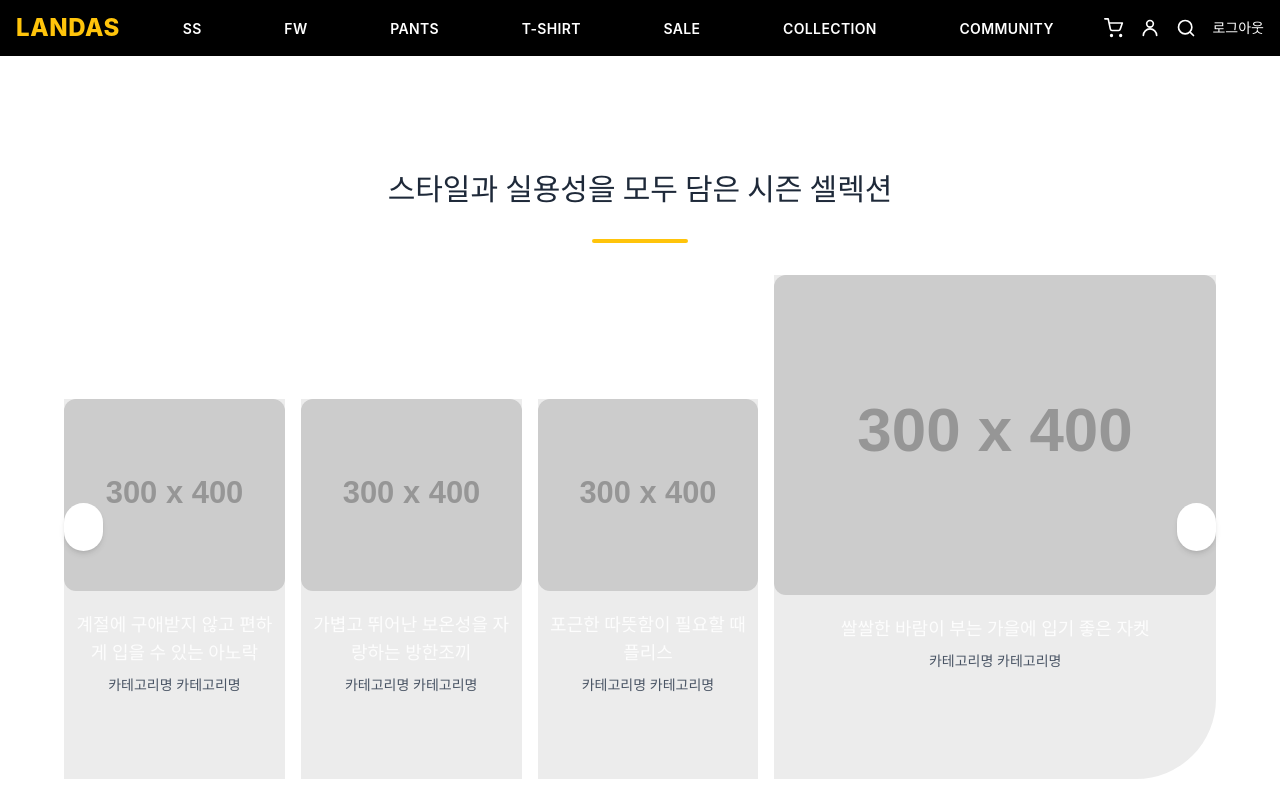
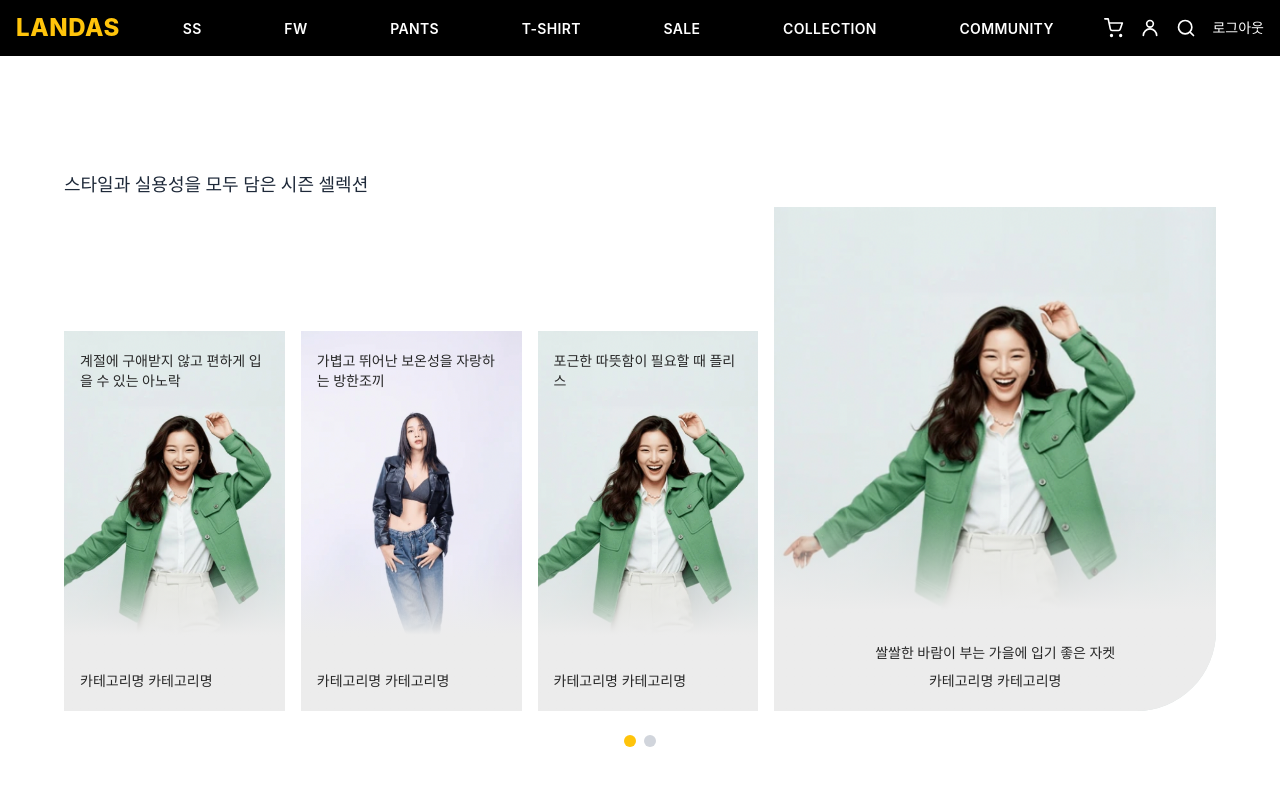
Before and after one commit to developj/landing-page, a React (Vite) app: page / in a window 1280 px wide. Shown: the top 800 px of the page. Built offline with nearby package versions, Linux system fonts and the light colour scheme; a web font is replaced by a local one.

Commit message:
add gradient to showcaseSection

```diff
--- a/src/features/main/components/atoms/showcase/ShowcaseText.tsx
+++ b/src/features/main/components/atoms/showcase/ShowcaseText.tsx
@@ -6,5 +6,5 @@ export interface ShowcaseTextProps {
 }
 
 export const ShowcaseText: React.FC<ShowcaseTextProps> = ({ text, className }) => (
-  <p className={`text-center px-2 py-1 ${className ?? ""}`}>{text}</p>
+  <p className={`px-2 py-1 ${className ?? ""}`}>{text}</p>
 );
--- a/src/features/main/components/atoms/showcase/YellowDot.tsx
+++ b/src/features/main/components/atoms/showcase/YellowDot.tsx
@@ -1,16 +1,18 @@
 import * as React from "react";
+import classNameMerge from "../../../../../shared/utils/classNameMerge";
 
 export interface YellowDotProps {
   isActive?: boolean;
   onClick?: () => void;
+  className?: string;
 }
 
-export const YellowDot: React.FC<YellowDotProps> = ({ isActive, onClick }) => (
+export const YellowDot: React.FC<YellowDotProps> = ({ isActive, onClick, className}) => (
   <button
     onClick={onClick}
-    className={`w-3 h-3 rounded-full mx-1 transition-colors duration-300 ${
+    className={classNameMerge(`w-3 h-3 rounded-full mx-1 transition-colors duration-300 ${
       isActive ? "bg-[var(--brand)]" : "bg-gray-300"
-    }`}
+    }`,className)}
     aria-label="Navigate image"
   />
 );
--- a/src/features/main/components/molecules/showcase/ShowcaseCard.tsx
+++ b/src/features/main/components/molecules/showcase/ShowcaseCard.tsx
@@ -1,6 +1,6 @@
 import * as React from "react";
-import { ShowcaseImage } from "../../atoms/showcase/ShowcaseImage";
 import { ShowcaseText } from "../../atoms/showcase/ShowcaseText";
+import classNameMerge from "../../../../../shared/utils/classNameMerge";
 
 export interface ShowcaseProduct {
   id: number | string;
@@ -13,30 +13,52 @@ export interface ShowcaseCardProps {
   product: ShowcaseProduct;
   /** Make the rightmost card larger on desktop */
   isLarge?: boolean;
+  isMobile?: boolean; // used to adjust styles for mobile view
 }
 
-export const ShowcaseCard: React.FC<ShowcaseCardProps> = ({ product, isLarge }) => {
+export const ShowcaseCard: React.FC<ShowcaseCardProps> = ({
+  product,
+  isLarge,
+  isMobile,
+}) => {
   const imageSrc =
     product.image || "https://placehold.co/300x400/F0F0F0/000000?text=No+Image";
 
   return (
     <div
       className={[
-        "flex flex-col bg-[var(--panel-base)]  items-center",
+        "flex flex-col items-center bg-cover bg-center bg-no-repeat",
         isLarge
-          ? "lg:h-[504px] w-full sm:h-[380px] md:mr-0 md:ml-0 md:rounded-tl-none md:rounded-bl-none md:rounded-br-[5rem]"
+          ? "lg:h-[504px] w-full sm:h-[380px] md:mr-0 md:ml-0 md:rounded-tl-none md:rounded-bl-none rounded-br-[5rem] "
           : "h-[380px] w-full",
+          isMobile && "rounded-br-[5rem]"
       ].join(" ")}
+      style={{ backgroundImage: `url('${imageSrc}')` }}
     >
-      <ShowcaseImage
-        src={imageSrc}
-        alt={product.title}
-        className={isLarge ? "h-64 md:h-80 w-full" : "h-48 w-full"}
-      />
-      <ShowcaseText text={product.title} className="font-semibold text-lg mt-4 bg-[var(--panel-base)" />
-      {product.description && (
-        <ShowcaseText text={product.description} className="text-gray-600 text-sm bg-[var(--panel-base)" />
-      )}
+      <div
+        className={classNameMerge(
+          "flex flex-col justify-end h-full w-full p-4 px-2 bg-gradient-to-b from-transparent via-transparent via-60% to-[var(--panel-base)] to-80%",
+          (isLarge || isMobile) && "md:rounded-br-[5rem] rounded-br-[5rem]",
+          !isLarge && "justify-between items-start"
+        )}
+      >
+        <ShowcaseText
+          text={product.title}
+          className={classNameMerge(
+            "font-semibold text-sm  text-[var(--text)]",
+            isLarge && "text-center"
+          )}
+        />
+        {product.description && (
+          <ShowcaseText
+            text={product.description}
+            className={classNameMerge(
+              "text-[var(--text)] text-sm",
+              isLarge && "text-center"
+            )}
+          />
+        )}
+      </div>
     </div>
   );
 };
--- a/src/features/main/components/organisms/product/ProductGrid.tsx
+++ b/src/features/main/components/organisms/product/ProductGrid.tsx
@@ -43,15 +43,13 @@ export default function ProductGrid({
       {(title || subtitle) && (
         <header className="mb-8 text-center">
           {title && (
-            <h2 className="text-lg font-extrabold tracking-tight text-[var(--text)] md:text-xl">
+            <h2 className="text-lg font-semibold tracking-tight text-[var(--text)] md:text-xl mb-3">
               {title}
             </h2>
           )}
           {subtitle && (
-            <p className="mt-2 text-sm text-[var(--muted)]">{subtitle}</p>
+            <p className="mt-2 text-base text-[var(--muted)]">{subtitle}</p>
           )}
-          {/* small yellow underline like in your mock */}
-          <div className="mx-auto mt-3 h-1 w-16 rounded-full bg-[var(--brand)]" />
         </header>
       )}
 
--- a/src/features/main/components/organisms/showcase/ProductShowcase.tsx
+++ b/src/features/main/components/organisms/showcase/ProductShowcase.tsx
@@ -23,30 +23,18 @@ export const ProductShowcase: React.FC<ProductShowcaseProps> = ({
   const handleMobileDotClick = (index: number) => setCurrentMobileIndex(index);
   const handleDesktopDotClick = (startIndex: number) => setCurrentDesktopStartIndex(startIndex);
 
-  const navigateDesktop = (direction: -1 | 1) => {
-    setCurrentDesktopStartIndex((prev) => {
-      let next = prev + direction * desktopItemsPerPage;
-      if (next < 0) next = 0;
-      else if (next >= products.length) {
-        next = Math.max(0, products.length - desktopItemsPerPage);
-      }
-      return next;
-    });
-  };
-
   const displayed = isMobile
     ? [products[currentMobileIndex]]
     : products.slice(currentDesktopStartIndex, currentDesktopStartIndex + desktopItemsPerPage);
 
   return (
     <section className="flex flex-col items-center py-10 px-4">
-      <h1 className="text-3xl font-bold text-gray-800 mb-8 text-center">{title}</h1>
-      <div className="w-24 h-1 bg-[var(--brand)] rounded-full mb-8" />
+      <h3 className="text-lg w-full font-semibold text-gray-800 pb-6 sm:mb-2 sm:pb-2 md:mb-0 xs:text-center sm:text-start">{title}</h3>
 
       <div className="relative w-full max-w-7xl">
         {isMobile ? (
           <div className="flex justify-center">
-            {displayed[0] && <ShowcaseCard product={displayed[0]} />}
+            {displayed[0] && <ShowcaseCard isMobile={true} product={displayed[0]} />}
           </div>
         ) : (
           <div className="grid sm:grid-cols-2 lg:grid-cols-[1fr_1fr_1fr_2fr] gap-4 items-end">
@@ -57,25 +45,6 @@ export const ProductShowcase: React.FC<ProductShowcaseProps> = ({
             ))}
           </div>
         )}
-
-        {!isMobile && products.length > desktopItemsPerPage && (
-          <>
-            <button
-              onClick={() => navigateDesktop(-1)}
-              className="absolute left-0 top-1/2 -translate-y-1/2 bg-white p-3 rounded-full shadow-md hover:bg-gray-100 transition-colors z-10"
-              aria-label="Previous products"
-            >
-              &#9664;
-            </button>
-            <button
-              onClick={() => navigateDesktop(1)}
-              className="absolute right-0 top-1/2 -translate-y-1/2 bg-white p-3 rounded-full shadow-md hover:bg-gray-100 transition-colors z-10"
-              aria-label="Next products"
-            >
-              &#9654;
-            </button>
-          </>
-        )}
       </div>
 
       <DotsPager
@@ -85,8 +54,7 @@ export const ProductShowcase: React.FC<ProductShowcaseProps> = ({
         isDesktopMode={!isMobile}
         desktopItemsPerPage={desktopItemsPerPage}
       />
-
-      <div className="w-24 h-1 bg-[var(--brand)] rounded-full mt-8" />
+      {/* <div className="w-24 h-1 bg-[var(--brand)] rounded-full mt-8" /> */}
     </section>
   );
 };
--- a/src/features/main/components/organisms/showcase/ShowcaseSection.tsx
+++ b/src/features/main/components/organisms/showcase/ShowcaseSection.tsx
@@ -2,14 +2,14 @@ import { ProductShowcase } from "./ProductShowcase";
 import type { ShowcaseProduct } from "../../molecules/showcase/ShowcaseCard";
 
 const productsData: ShowcaseProduct[] = [
-  { id: 1, title: "계절에 구애받지 않고 편하게 입을 수 있는 아노락", description: "카테고리명 카테고리명", image: "https://placehold.co/300x400/D0D0D0/333333?text=Product+1" },
-  { id: 2, title: "가볍고 뛰어난 보온성을 자랑하는 방한조끼", description: "카테고리명 카테고리명", image: "https://placehold.co/300x400/D5D5D5/333333?text=Product+2" },
-  { id: 3, title: "포근한 따뜻함이 필요할 때 플리스", description: "카테고리명 카테고리명", image: "https://placehold.co/300x400/DBDBDB/333333?text=Product+3" },
-  { id: 4, title: "쌀쌀한 바람이 부는 가을에 입기 좋은 자켓", description: "카테고리명 카테고리명", image: "https://placehold.co/300x400/E0E0E0/333333?text=Product+4" },
-  { id: 5, title: "편안한 착용감의 데일리 스웨터", description: "카테고리명 카테고리명", image: "https://placehold.co/300x400/E5E5E5/333333?text=Product+5" },
-  { id: 6, title: "활동적인 라이프스타일을 위한 트레이닝 팬츠", description: "카테고리명 카테고리명", image: "https://placehold.co/300x400/EBEBEB/333333?text=Product+6" },
-  { id: 7, title: "스타일리시한 핏의 슬림 청바지", description: "카테고리명 카테고리명", image: "https://placehold.co/300x400/F0F0F0/333333?text=Product+7" },
-  { id: 8, title: "클래식한 디자인의 캐시미어 코트", description: "카테고리명 카테고리명", image: "https://placehold.co/300x400/F5F5F5/333333?text=Product+8" },
+  { id: 1, title: "계절에 구애받지 않고 편하게 입을 수 있는 아노락", description: "카테고리명 카테고리명", image: "/assets/images/maingstock.png" },
+  { id: 2, title: "가볍고 뛰어난 보온성을 자랑하는 방한조끼", description: "카테고리명 카테고리명", image: "/assets/images/homeperson.png" },
+  { id: 3, title: "포근한 따뜻함이 필요할 때 플리스", description: "카테고리명 카테고리명", image: "/assets/images/maingstock.png" },
+  { id: 4, title: "쌀쌀한 바람이 부는 가을에 입기 좋은 자켓", description: "카테고리명 카테고리명", image: "/assets/images/maingstock.png" },
+  { id: 5, title: "편안한 착용감의 데일리 스웨터", description: "카테고리명 카테고리명", image: "/assets/images/maingstock.png" },
+  { id: 6, title: "활동적인 라이프스타일을 위한 트레이닝 팬츠", description: "카테고리명 카테고리명", image: "/assets/images/homeperson.png" },
+  { id: 7, title: "스타일리시한 핏의 슬림 청바지", description: "카테고리명 카테고리명", image: "/assets/images/maingstock.png" },
+  { id: 8, title: "클래식한 디자인의 캐시미어 코트", description: "카테고리명 카테고리명", image: "/assets/images/maingstock.png" },
 ];
 
 export default function ShowcaseSection() {
```
Also changed, not shown: public/assets/images/homeperson.png (added), public/assets/images/maingstock.png (added).
